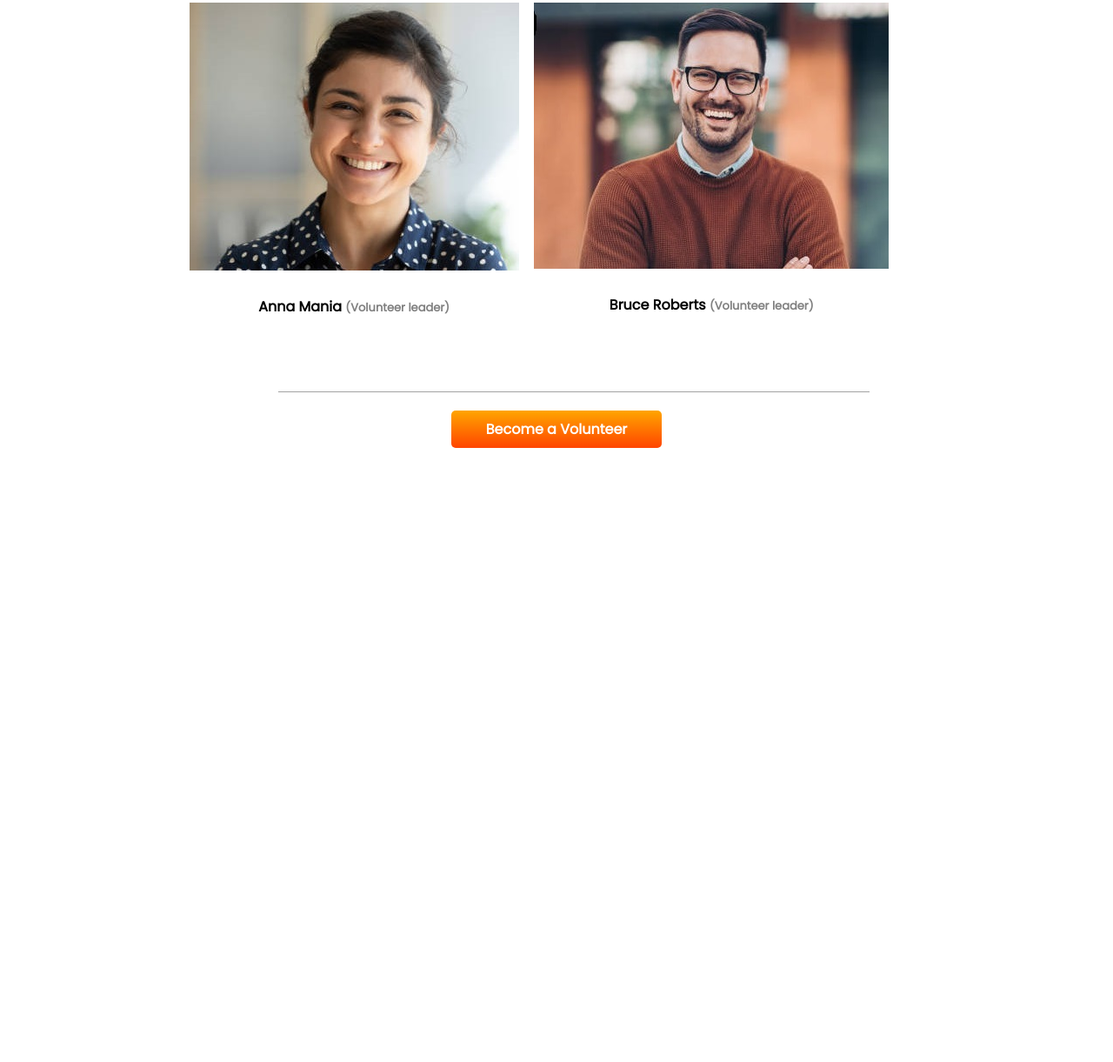
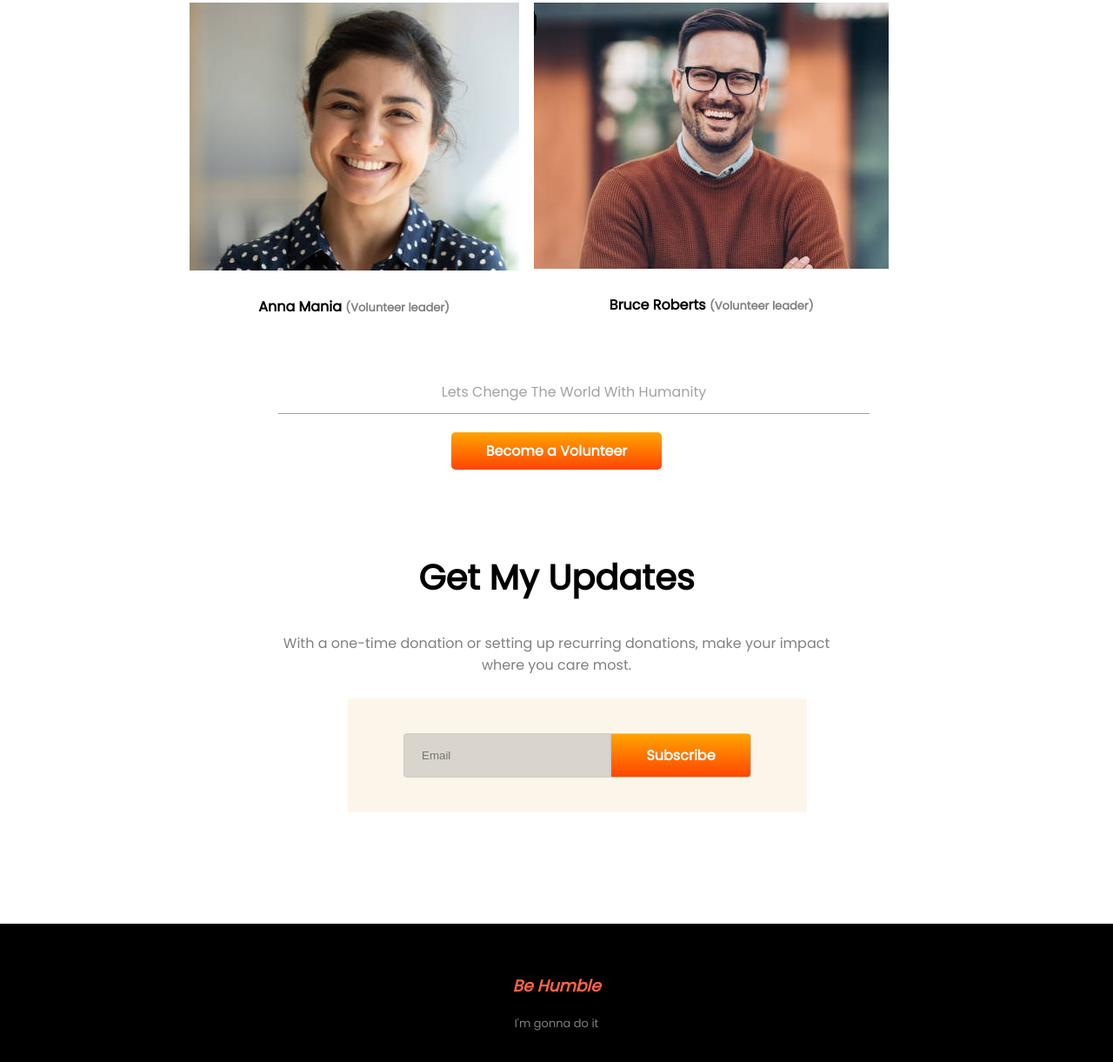
Before and after one commit to sumiyamoon05/happy-donate, a plain HTML site: page index.html in a window 1280 px wide. Shown: the part 1839-3060 px from the top of the page at 87% size. Before the commit the page ends 2355 px from the top, so only its background shows below. Drawn offline with Linux system fonts and the light colour scheme.

Commit message:
bonus part2 and footer added

```diff
--- a/index.html
+++ b/index.html
@@ -99,13 +99,26 @@
         </div>
     </div>
     <div class="home-page">
-
-        <p class="end-of-second-section"></p>
+        <p class="end-of-second-section">Lets Chenge The World With Humanity</p>
         <a class="link-button" href="">Become a Volunteer</a>
     </div>
-
     <section>
-
+        <div class="second-page">
+            <h1 id="text-size">Get My Updates</h1>
+            <p>With a one-time donation or setting up recurring donations, make your impact where you care most. </p>
+        </div>
+        <div>
+        <form id="addbg" class="flexiable-container">
+            <input class="style-button " type="email" id="email" name="email"  placeholder="Email">
+            <a class="style-button-subscribe" href="">Subscribe</a>
+          </form>
+        </div>
+    </section>
+    <section>
+        <footer>
+        <h3> <i style="color: tomato;">Be Humble</i></h3>
+        <p class="vl">I'm gonna do it</p>
+    </footer>
     </section>
 </body>
 
--- a/style.css
+++ b/style.css
@@ -126,7 +126,6 @@ h2 {
 .box-design {
     width: 30%;
     height: 250px;
-    ;
     padding-right: 3%;
     padding-left: 3%;
     padding-top: 5%;
@@ -168,3 +167,51 @@ h3 {
     text-align: center;
 
 }
+
+.style-button {
+    width: 100%;
+    padding: 12px 20px;
+    margin: 40px 0;
+    display: inline-block;
+    border: 1px solid #ccc;
+    box-sizing: border-box;
+    border-top-left-radius: 4px;
+    border-bottom-left-radius: 4px;
+    inline-size: 300px;
+    background-color: rgba(128, 128, 128, 0.283);
+
+}
+
+.style-button-subscribe {
+    width: 100%;
+    padding: 12px 20px;
+    margin: 40px 0;
+    display: inline-block;
+    border: 1px solid #ccc;
+    box-sizing: border-box;
+    text-decoration: none;
+    border-top-right-radius: 4px;
+    border-bottom-right-radius: 4px;
+    background-image: linear-gradient(orange, orangered);
+    color: white;
+    font-weight: 700;
+    inline-size: 200px;
+    text-align: center;
+}
+#addbg{
+    background-color:rgba(235, 203, 135, 0.176);
+    position: middle;
+    padding-left: 5%;
+    padding-right: 5%;
+    inline-size: 400px;;
+}
+footer{
+    background-color: black;
+    text-align: center;
+    color: white;
+    margin-top: 10%;
+    width: 100%;
+    height: 120px;
+    padding-top: 3%;
+    padding-bottom: %;
+}
```
